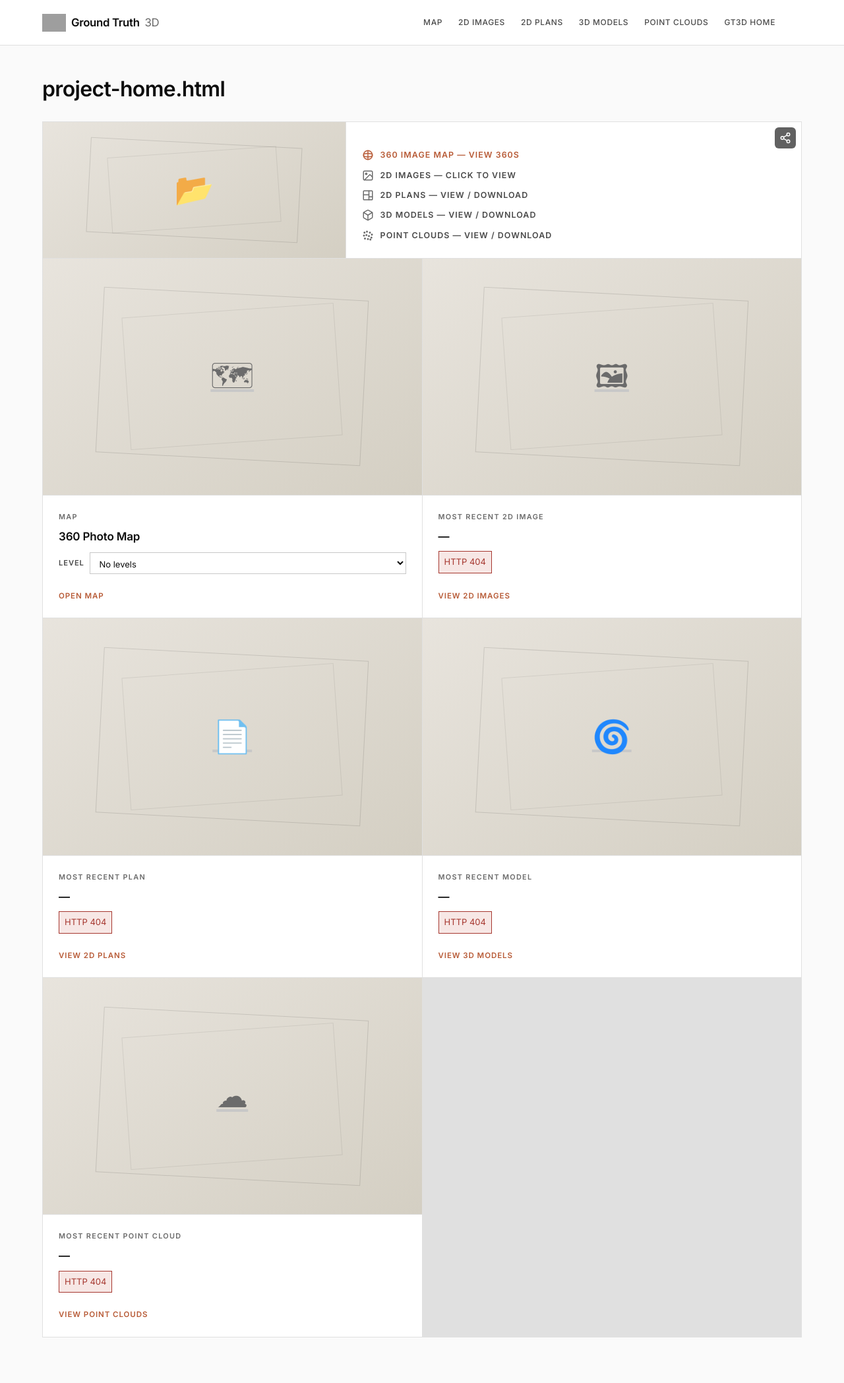
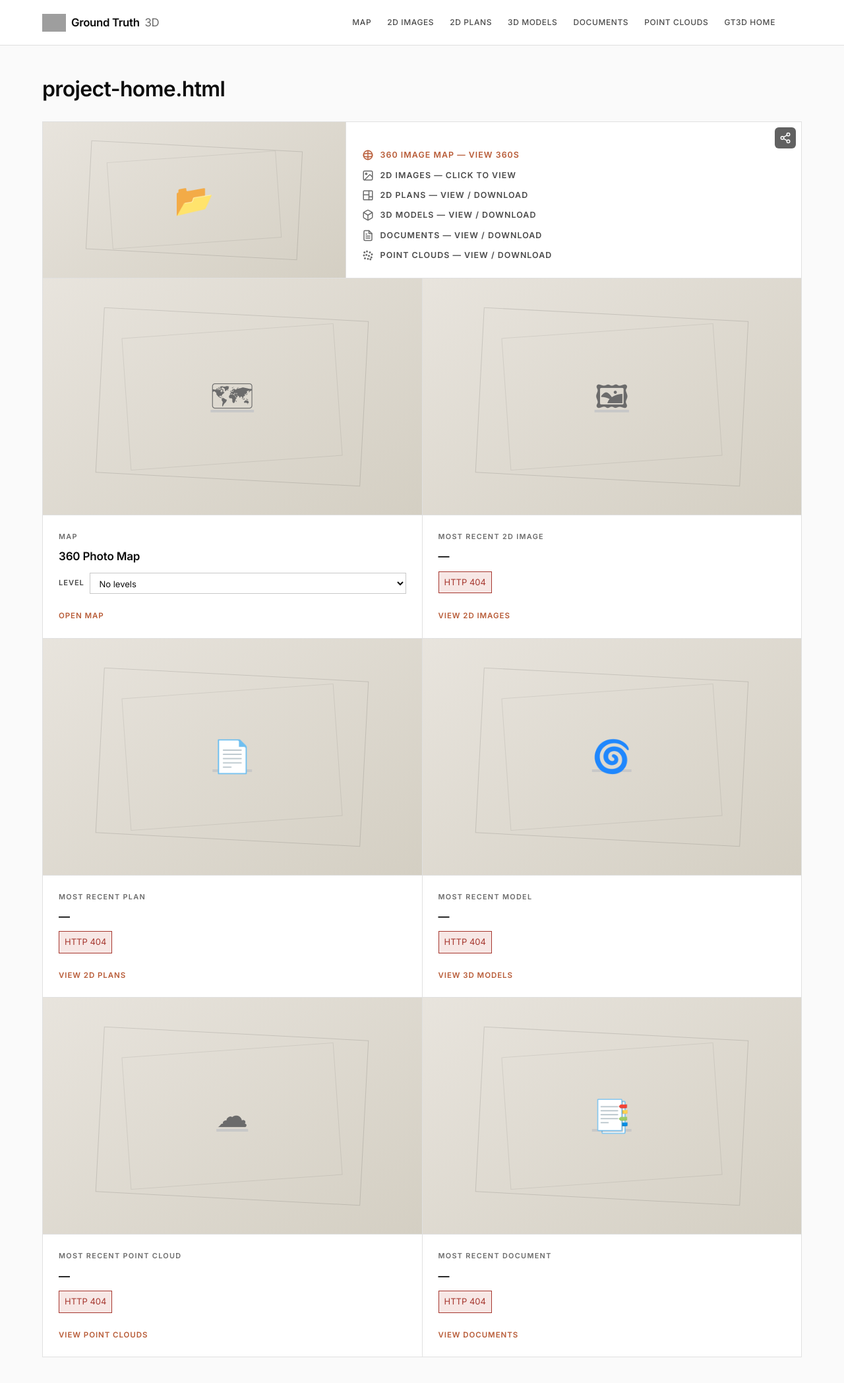
Before and after one commit to GT3D-ai/GTP, a website: page public/project-home.html in a window 1280 px wide. Shown: the whole page at 66% size. Before the commit the page ends 2067 px from the top, so only its background shows below. Drawn offline with Linux system fonts and the light colour scheme; no server answers; grey boxes are pictures that could not be loaded.

Commit message:
project-home: add Documents card and nav link
New home card for the most recently uploaded unhidden document, modeled
on the 2D plan card; Documents nav entry between 3D Models and Point
Clouds in the header, mobile dropdown, and main-card link list, with a
new file-text SVG icon. Server: accept "documents" in the editor
thumbnail-override endpoint's validCards.

Co-Authored-By: Claude Opus 4.7 (1M context) <noreply@anthropic.com>

```diff
--- a/public/project-home.html
+++ b/public/project-home.html
@@ -547,6 +547,7 @@
         <a id="imagesLink" href="#">2D Images</a>
         <a id="plansLink" href="#">2D Plans</a>
         <a id="modelsLink" href="#">3D Models</a>
+        <a id="documentsLink" href="#">Documents</a>
         <a id="pointcloudsLink" href="#">Point Clouds</a>
         <a id="uploadsLink" href="#" style="display:none;">Uploads</a>
         <a href="https://gt3d.com" target="_blank" rel="noopener">GT3D Home</a>
@@ -561,6 +562,7 @@
         <a id="imagesMenuItem" href="#">2D Images</a>
         <a id="plansMenuItem" href="#">2D Plans</a>
         <a id="modelsMenuItem" href="#">3D Models</a>
+        <a id="documentsMenuItem" href="#">Documents</a>
         <a id="pointcloudsMenuItem" href="#">Point Clouds</a>
         <a id="uploadsMenuItem" href="#" style="display:none;">Uploads</a>
         <a href="https://gt3d.com" target="_blank" rel="noopener">GT3D Home</a>
@@ -627,6 +629,16 @@
                 </svg>
                 <span>3D Models &mdash; View / Download</span>
               </a>
+              <a href="#" id="mainDocumentsLink">
+                <svg width="18" height="18" viewBox="0 0 24 24" fill="none" stroke="currentColor" stroke-width="2" stroke-linecap="round" stroke-linejoin="round" aria-hidden="true">
+                  <path d="M14 2H6a2 2 0 0 0-2 2v16a2 2 0 0 0 2 2h12a2 2 0 0 0 2-2V8z"/>
+                  <polyline points="14 2 14 8 20 8"/>
+                  <line x1="8" y1="13" x2="16" y2="13"/>
+                  <line x1="8" y1="17" x2="16" y2="17"/>
+                  <line x1="8" y1="9" x2="10" y2="9"/>
+                </svg>
+                <span>Documents &mdash; View / Download</span>
+              </a>
               <a href="#" id="mainPointcloudsLink">
                 <svg width="18" height="18" viewBox="0 0 24 24" fill="none" stroke="currentColor" stroke-width="2" stroke-linecap="round" stroke-linejoin="round" aria-hidden="true">
                   <circle cx="5" cy="6" r="1"/>
@@ -732,6 +744,23 @@
             <div class="home-card-meta" id="pointcloudCardMeta"></div>
             <div class="home-card-actions">
               <a href="#" class="primary" id="pointcloudCardOpen">View Point Clouds</a>
+            </div>
+          </div>
+        </div>
+
+        <!-- DOCUMENT: most recent unhidden -->
+        <div class="home-card" id="documentCard">
+          <span class="drag-handle" title="Drag to reorder" aria-label="Drag handle">&#10303;</span>
+          <a href="#" class="edit-thumb-link" data-card="documents">Edit</a>
+          <a id="documentThumbLink" href="#" aria-label="Open documents">
+            <div class="home-card-thumb is-placeholder" id="documentCardThumb"><span class="glyph">&#128209;</span></div>
+          </a>
+          <div class="home-card-body">
+            <div class="home-card-eyebrow">Most recent document</div>
+            <div class="home-card-title" id="documentCardTitle">—</div>
+            <div class="home-card-meta" id="documentCardMeta"></div>
+            <div class="home-card-actions">
+              <a href="#" class="primary" id="documentCardOpen">View Documents</a>
             </div>
           </div>
         </div>
@@ -888,6 +917,7 @@
       document.getElementById("imagesLink").href = `/images/${enc}`;
       document.getElementById("plansLink").href = `/plans/${enc}`;
       document.getElementById("modelsLink").href = `/models/${enc}`;
+      document.getElementById("documentsLink").href = `/documents/${enc}`;
       document.getElementById("pointcloudsLink").href = `/pointclouds/${enc}`;
       document.getElementById("uploadsLink").href = `/uploads.html?project=${enc}`;
       // Mirror the same hrefs into the mobile dropdown menu
@@ -895,6 +925,7 @@
       document.getElementById("imagesMenuItem").href = `/images/${enc}`;
       document.getElementById("plansMenuItem").href = `/plans/${enc}`;
       document.getElementById("modelsMenuItem").href = `/models/${enc}`;
+      document.getElementById("documentsMenuItem").href = `/documents/${enc}`;
       document.getElementById("pointcloudsMenuItem").href = `/pointclouds/${enc}`;
       document.getElementById("uploadsMenuItem").href = `/uploads.html?project=${enc}`;
       // Reveal Uploads link for admins only — uploading is admin-gated
@@ -951,6 +982,7 @@
       document.getElementById("mainImagesLink").href = `/images/${enc}`;
       document.getElementById("mainPlansLink").href = `/plans/${enc}`;
       document.getElementById("mainModelsLink").href = `/models/${enc}`;
+      document.getElementById("mainDocumentsLink").href = `/documents/${enc}`;
       document.getElementById("mainPointcloudsLink").href = `/pointclouds/${enc}`;
 
       // Map card links (default open map; level param updated later)
@@ -966,6 +998,8 @@
       document.getElementById("pointcloudCardOpen").href = `/pointclouds/${enc}`;
       document.getElementById("imageThumbLink").href = `/images/${enc}`;
       document.getElementById("imageCardOpen").href = `/images/${enc}`;
+      document.getElementById("documentThumbLink").href = `/documents/${enc}`;
+      document.getElementById("documentCardOpen").href = `/documents/${enc}`;
 
       // Kick off all loads in parallel
       await Promise.all([
@@ -975,6 +1009,7 @@
         loadPlanCard(),
         loadModelCard(),
         loadPointcloudCard(),
+        loadDocumentCard(),
       ]);
     }
 
@@ -1311,6 +1346,41 @@
       }
     }
 
+    // ---- Document card: most recently uploaded unhidden document ----
+    async function loadDocumentCard() {
+      try {
+        const res = await fetch(`/api/document/files?project=${encodeURIComponent(project)}`, { credentials: "same-origin" });
+        if (!res.ok) throw new Error(`HTTP ${res.status}`);
+        const files = await res.json();
+        // Admin callers receive private docs too (with a `visibility` field).
+        // Filter them out — the card always reflects what a non-admin viewer
+        // would see. Non-admin responses omit the field, so unfiltered entries
+        // pass through.
+        const visibleFiles = files.filter((d) => !d.visibility || d.visibility === "public");
+        if (visibleFiles.length === 0 && !cardThumbnails.documents) {
+          document.getElementById("documentCardTitle").textContent = "No documents yet";
+          document.getElementById("documentCardMeta").innerHTML = '<span class="skeleton">Uploaded documents will appear here.</span>';
+          return;
+        }
+        // Server already sorts by uploadedAt desc, but re-sort defensively.
+        visibleFiles.sort((a, b) => (b.uploadedAt || b.updated || "").localeCompare(a.uploadedAt || a.updated || ""));
+        const latest = visibleFiles[0];
+        if (latest) {
+          document.getElementById("documentCardTitle").textContent = latest.displayName;
+          document.getElementById("documentCardMeta").textContent =
+            `${formatDate(latest.uploadedAt || latest.updated)} · ${formatSize(latest.size)}`;
+        }
+        // Editor override → use a 2D image; otherwise leave the placeholder
+        // glyph since documents have no native server-side thumbnails.
+        if (cardThumbnails.documents) {
+          renderCardThumbImage("documentCardThumb", cardThumbnails.documents, "&#128209;");
+        }
+      } catch (err) {
+        document.getElementById("documentCardMeta").innerHTML =
+          `<span class="error-msg" style="display:inline-block; padding:6px 8px;">${err.message}</span>`;
+      }
+    }
+
     // ---- Thumbnail picker modal ----
     const thumbModal = document.getElementById("thumbModal");
     const thumbModalTitle = document.getElementById("thumbModalTitle");
@@ -1322,7 +1392,7 @@
     const thumbClearBtn = document.getElementById("thumbClearBtn");
     let activeCard = null;
 
-    const cardLabels = { main: "Project cover", map: "Map", images: "2D Images", plans: "2D Plans", models: "3D Models", pointclouds: "Point Clouds" };
+    const cardLabels = { main: "Project cover", map: "Map", images: "2D Images", plans: "2D Plans", models: "3D Models", pointclouds: "Point Clouds", documents: "Documents" };
 
     function setThumbStatus(msg, isError) {
       thumbStatus.textContent = msg || "";
@@ -1408,6 +1478,7 @@
           else if (activeCard === "plans") await loadPlanCard();
           else if (activeCard === "models") await loadModelCard();
           else if (activeCard === "pointclouds") await loadPointcloudCard();
+          else if (activeCard === "documents") await loadDocumentCard();
         }
         setThumbStatus("Saved.");
         closeThumbModal();
@@ -1448,6 +1519,7 @@
         else if (activeCard === "plans") await loadPlanCard();
         else if (activeCard === "models") await loadModelCard();
         else if (activeCard === "pointclouds") await loadPointcloudCard();
+        else if (activeCard === "documents") await loadDocumentCard();
         closeThumbModal();
       } catch (err) {
         setThumbStatus(err.message, true);
@@ -1497,13 +1569,14 @@
     });
 
     // ---- Home card drag-to-reorder ----
-    // Editors can drag any of the six home cards (mainCard / mapCard /
-    // imageCard / planCard / modelCard / pointcloudCard) into any order.
+    // Editors can drag any of the seven home cards (mainCard / mapCard /
+    // imageCard / planCard / modelCard / pointcloudCard / documentCard)
+    // into any order.
     // The order is stored on project.json under cardOrder and applied for
     // every visitor (viewer or editor); only editors see drag handles
     // and the Reset button. The main card keeps its full-width style
     // wherever it lands because .home-card.main { grid-column: 1 / -1 }.
-    const KNOWN_CARDS = ["mainCard", "mapCard", "imageCard", "planCard", "modelCard", "pointcloudCard"];
+    const KNOWN_CARDS = ["mainCard", "mapCard", "imageCard", "planCard", "modelCard", "pointcloudCard", "documentCard"];
     let cardDraggingEl = null;
     let cardDropTargetEl = null;
     let cardDropAfter = false;
--- a/server.js
+++ b/server.js
@@ -1311,7 +1311,7 @@ app.post("/api/project-card-order", requireProjectRole("editor"), async (req, re
 
 app.post("/api/project-thumbnail", requireProjectRole("editor"), async (req, res) => {
   const { project, card, file } = req.body;
-  const validCards = new Set(["main", "images", "plans", "models", "pointclouds"]);
+  const validCards = new Set(["main", "images", "plans", "models", "pointclouds", "documents"]);
   if (!project || !card) return res.status(400).json({ error: "project and card are required" });
   if (!validCards.has(card)) return res.status(400).json({ error: "invalid card" });
   try {
```
